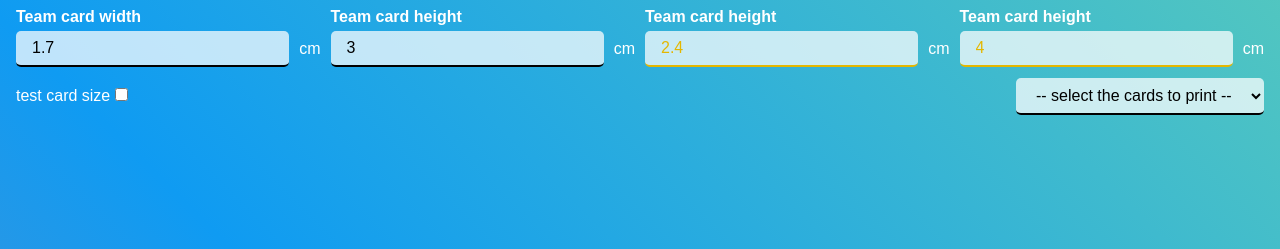
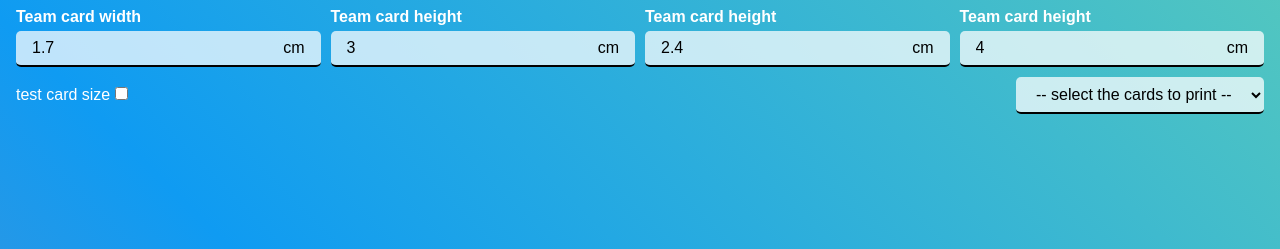
Before and after one commit to RenatoFringuello/GuessWho_maker, a plain HTML site: page index.html in a window 1280 px wide. Shown: the top 249 px of the page. Drawn offline with Linux system fonts and the light colour scheme.

Commit message:
adjust the style of the input for sizes

```diff
--- a/index.html
+++ b/index.html
@@ -15,15 +15,15 @@
             <div class="input-wrapper">
                 <div class="input-container">
                     <h1>Team card width</h1>
-                    <label for="card-pl-width">
-                        <input class="btn" type="number" name="card-pl-width"  id="card-pl-width"  placeholder="team card width in cm">
+                    <label class="btn" for="card-pl-width">
+                        <input type="number" name="card-pl-width"  id="card-pl-width"  placeholder="team card width in cm">
                         <span>cm</span>
                     </label>
                 </div>
                 <div class="input-container">
                     <h1>Team card height</h1>
-                    <label for="card-pl-height">
-                        <input class="btn" type="number" name="card-pl-height" id="card-pl-height" placeholder="team card height in cm">
+                    <label class="btn" for="card-pl-height">
+                        <input type="number" name="card-pl-height" id="card-pl-height" placeholder="team card height in cm">
                         <span>cm</span>
                     </label>
                 </div>
@@ -31,15 +31,15 @@
             <div class="input-wrapper">
                 <div class="input-container">
                     <h1>Team card height</h1>
-                    <label for="card-gs-width">
-                        <input class="btn" type="number" name="card-gs-width"  id="card-gs-width"  placeholder="guess card width in cm">
+                    <label class="btn" for="card-gs-width">
+                        <input type="number" name="card-gs-width"  id="card-gs-width"  placeholder="guess card width in cm">
                         <span>cm</span>
                     </label>
                 </div>
                 <div class="input-container">
                     <h1>Team card height</h1>
-                    <label for="card-gs-height">
-                        <input class="btn" type="number" name="card-gs-height" id="card-gs-height" placeholder="guess card height in cm">
+                    <label class="btn" for="card-gs-height">
+                        <input type="number" name="card-gs-height" id="card-gs-height" placeholder="guess card height in cm">
                         <span>cm</span>
                     </label>
                 </div>
--- a/style.css
+++ b/style.css
@@ -34,6 +34,11 @@
 html,
 body{
     font-family: 'Arial';
+}
+
+input{
+    border: 0;
+    background: #0000;
 }
 
 .title{
@@ -93,6 +98,7 @@ header .sizes .input-wrapper .input-container label{
     gap : 10px;
     align-items: center;
     width: 100%;
+    color: #000;
 }
 header .sizes .input-wrapper .input-container label input{
     flex-grow: 1;
```
